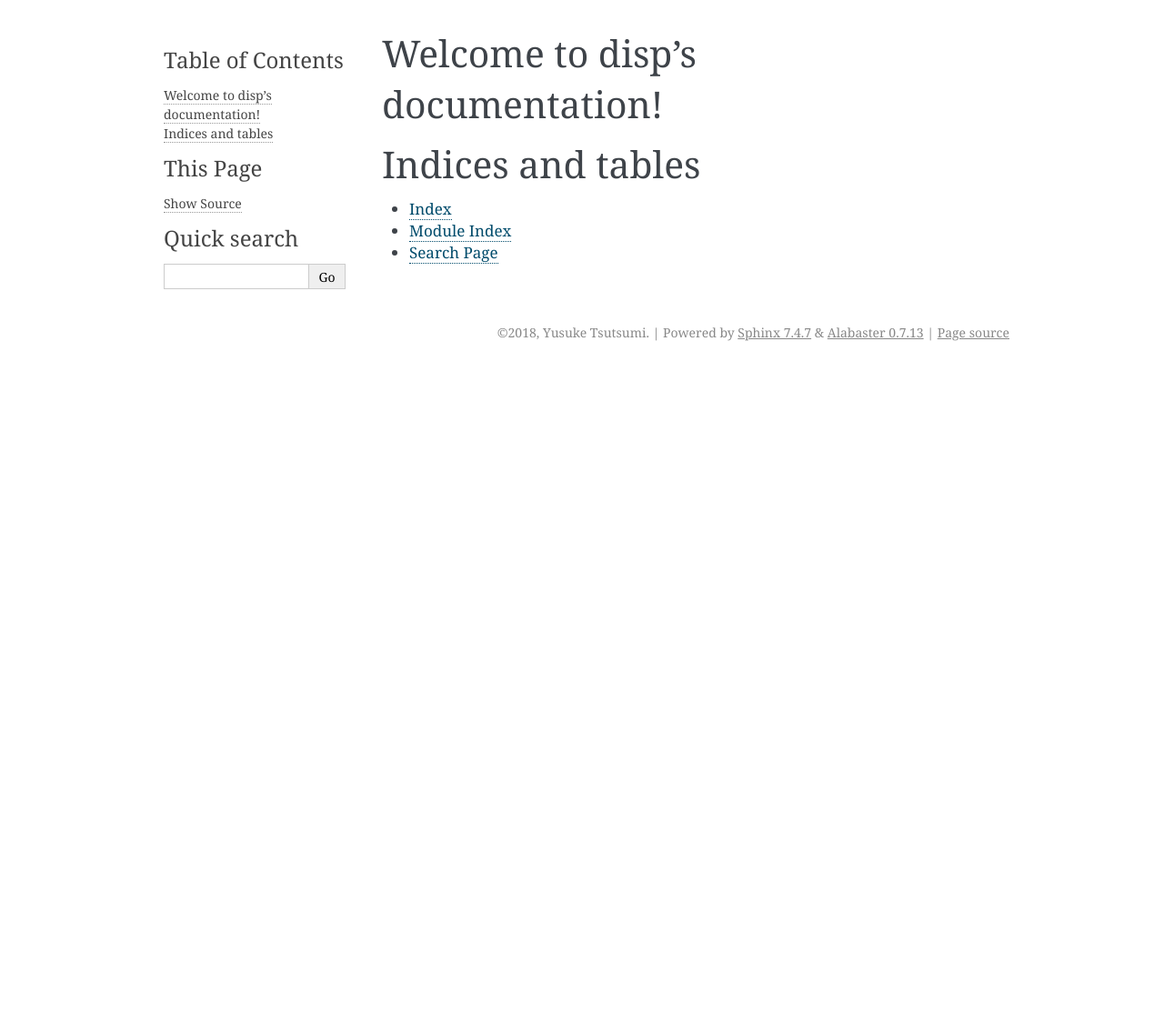
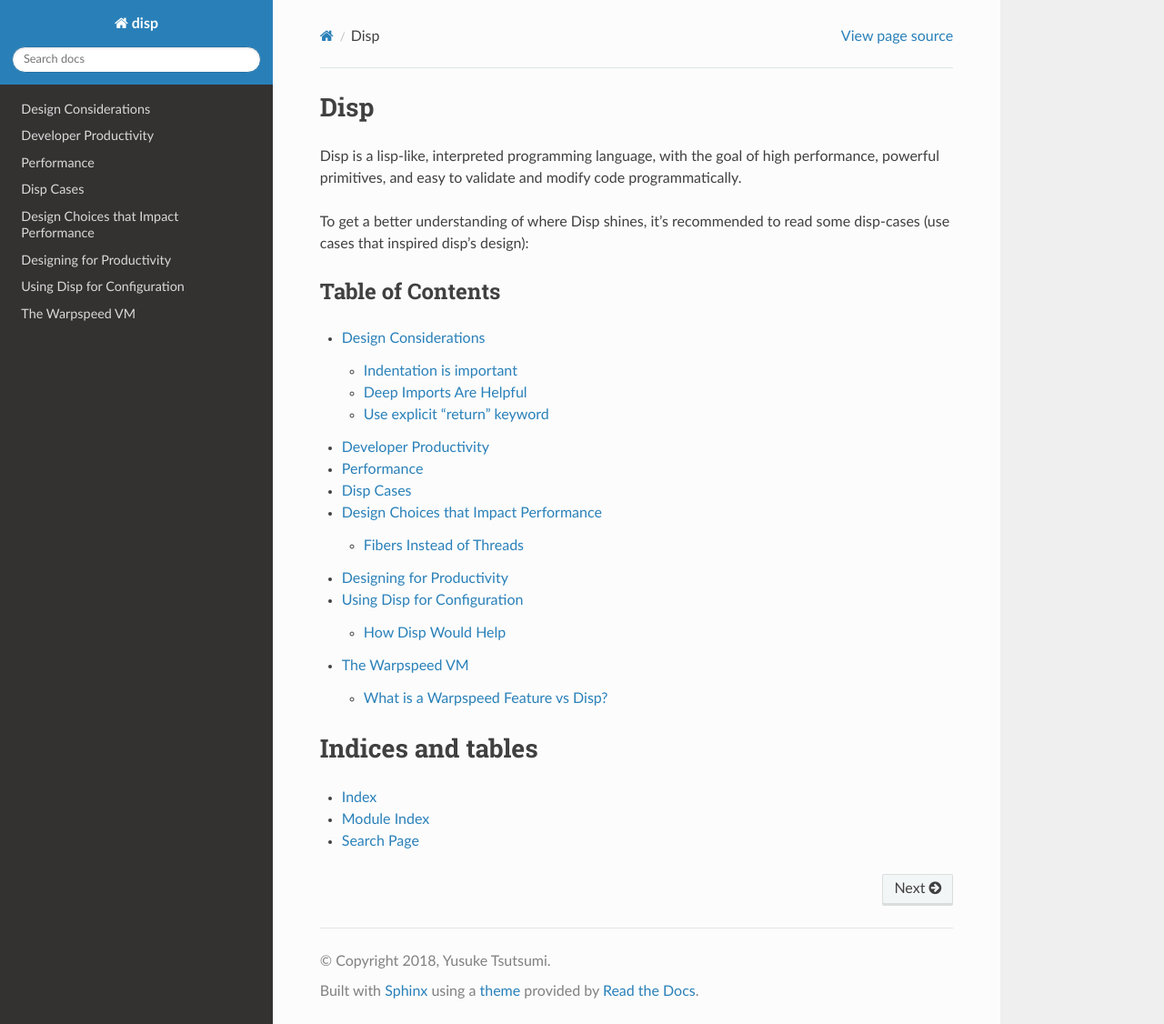
Before and after one commit to toumorokoshi/disp, a Sphinx documentation site: the page built from docs/index.rst, in a window 1280 px wide and 1126 px high. Shown: the whole window at 91% size. Built offline with Sphinx 7.4.7 and the Read the Docs theme 2.0.0, drawn with Linux system fonts in a browser that asks for light colours.

Commit message:
adding a little documentation on warpspeed.

```diff
--- a/docs/conf.py
+++ b/docs/conf.py
@@ -12,8 +12,8 @@
 # add these directories to sys.path here. If the directory is relative to the
 # documentation root, use os.path.abspath to make it absolute, like shown here.
 #
-# import os
-# import sys
+import os
+import sys
 # sys.path.insert(0, os.path.abspath('.'))
 
 
@@ -74,7 +74,12 @@
 # The theme to use for HTML and HTML Help pages.  See the documentation for
 # a list of builtin themes.
 #
-html_theme = 'alabaster'
+on_rtd = os.environ.get('READTHEDOCS', None) == 'True'
+
+if not on_rtd:
+    import sphinx_rtd_theme
+    html_theme = 'sphinx_rtd_theme'
+    html_theme_path = [sphinx_rtd_theme.get_html_theme_path()]
 
 # Theme options are theme-specific and customize the look and feel of a theme
 # further.  For a list of options available for each theme, see the
--- a/docs/design/discussion.rst
+++ b/docs/design/discussion.rst
@@ -1,3 +1,6 @@
+Design Considerations
+*********************
+
 Indentation is important
 ========================
 
@@ -49,3 +52,33 @@
 Rust allows two ways to return a value: either as the last execution in a statement, or with a return statement. The lack of a return statement makes it difficult to search for where termination would occur.
 
 Conversely, it does make it difficult to support single expressions, since that would be easily written as a single expression and it would be clear that it is the return value. Maybe I'm not sure where I stand on this yet.
+
+
+Developer Productivity
+****************
+
+One is developer productivity, ensuring logic is as intended. Developers should be able to efficiently write code and tackle common challenges around coding, including:
+
+* writing new code
+* understanding legacy code
+* resolving bugs with existing code
+
+Performance
+***********
+
+With developer productivity comes a common problem that affects successful software programs: performance. It's often said that performance is often not a primary driver of language choice, and premature optimization is the root of all evil.
+
+However, the optimization process can be significantly more expensive or cheap depending on how the language itself is designed. Examples of language that are difficult to optimize include Python, which require developers to author non-python code to resolve (such as Cython for a Python subset, or C code).
+
+Hard-To-Optimize Language (Python):
+
+* requires coding outside the language to optimize
+
+Easy-To-Optimize Language (Java):
+
+* can get really good performance (1-2x C) before needing to move out of the language
+* sticking to the same language enables:
+  * easier developer contribution
+  * simpler build tooling
+
+Compare this to languages which often do not require significant optimization outside the language, such as Java: the VM itself is efficient enough for a wide range of purposes, and thus enables much better developer contribution
--- a/docs/index.rst
+++ b/docs/index.rst
@@ -3,12 +3,23 @@
    You can adapt this file completely to your liking, but it should at least
    contain the root `toctree` directive.
 
-Welcome to disp's documentation!
-================================
+Disp
+====
+
+Disp is a lisp-like, interpreted programming language, with the goal of high performance, powerful primitives, and easy to validate and modify code programmatically.
+
+To get a better understanding of where Disp shines, it's recommended to read some disp-cases (use cases that inspired disp's design):
+
+Table of Contents
+*****************
 
 .. toctree::
    :maxdepth: 2
-   :caption: Contents:
+   :glob:
+
+   design/*
+   design/disp-cases/*
+   warpspeed/index
 
 
 
--- /dev/null
+++ b/docs/warpspeed/index.rst
@@ -0,0 +1,28 @@
+The Warpspeed VM
+================
+
+The Warpspeed VM is a sub-project of Disp. The goal is to become a VM that can be used for
+other programming languages.
+
+What is a Warpspeed Feature vs Disp?
+************************************
+
+Warpspeed's goal is to be a VM that enables high-performance of any language
+that runs on it. Features inherent to Warpspeed are:
+
+* spawning a worker thread per CPU
+    * thread pinning to ensure cache locality
+* green threading
+* TODO: JIT / AOT compilation
+
+In contrast, Disp focuses on:
+
+* macro support
+* homoiconic syntax and data
+
+
+.. toctree::
+   :maxdepth: 2
+   :glob:
+
+   *
```
Also changed, not shown: docs/design/overview.rst (deleted, +0 -33 lines), 1 other file.
